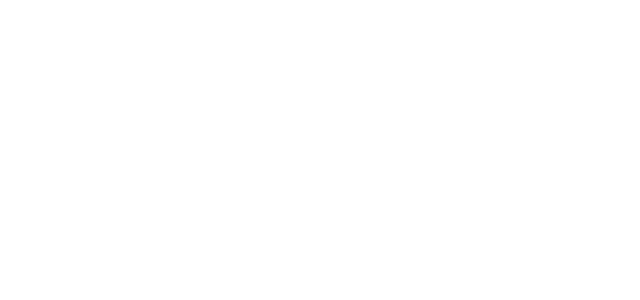
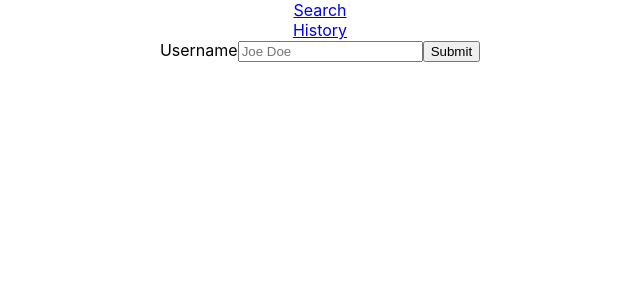
Before and after one commit to tia-cin/Frontend-Task, a React (Create React App) app: page / in a window 1280 px wide. Shown: the top 300 px of the page, without its empty margins (320-960 px from the left). Built offline with nearby package versions, Linux system fonts and the light colour scheme.

Commit message:
search and added to history

```diff
--- a/package.json
+++ b/package.json
@@ -10,8 +10,10 @@
     "@types/node": "^16.11.59",
     "@types/react": "^18.0.20",
     "@types/react-dom": "^18.0.6",
+    "axios": "^0.27.2",
     "react": "^18.2.0",
     "react-dom": "^18.2.0",
+    "react-router-dom": "^6.4.0",
     "react-scripts": "5.0.1",
     "typescript": "^4.8.3",
     "web-vitals": "^2.1.4"
--- a/src/App.tsx
+++ b/src/App.tsx
@@ -1,8 +1,44 @@
-import React from "react";
+import React, { useState, useReducer } from "react";
 import "./App.css";
+import { BrowserRouter, Routes, Route } from "react-router-dom";
+import axios from "axios";
 
-function App() {
-  return <div className="App"></div>;
-}
+import { History } from "./components/History";
+import { Search } from "./components/Search";
+import { Navbar } from "./components/Navbar";
 
-export default App;
+export const App: React.FC = () => {
+  const [history, setHistory] = useState<Array<string>>([]);
+  const [input, setInput] = useState("");
+
+  const handleSubmit = (e: React.FormEvent<HTMLFormElement>) => {
+    e.preventDefault();
+    searchUser(input);
+    setHistory([...history, input]);
+  };
+
+  const searchUser = async (username: string) => {
+    const request = await axios.get(`https://api.github.com/users/${username}`);
+    const response = (await request.status) === 200 ? request.data : null;
+    console.log(response);
+  };
+
+  console.log("====================================");
+  console.log(history);
+  console.log("====================================");
+
+  return (
+    <div className="App">
+      <BrowserRouter>
+        <Navbar />
+        <Routes>
+          <Route
+            path="/"
+            element={<Search setInput={setInput} handleSubmit={handleSubmit} />}
+          />
+          <Route path="/history" element={<History />} />
+        </Routes>
+      </BrowserRouter>
+    </div>
+  );
+};
--- /dev/null
+++ b/src/components/History.tsx
@@ -0,0 +1,5 @@
+import React from "react";
+
+export const History = () => {
+  return <div>history</div>;
+};
--- /dev/null
+++ b/src/components/Navbar.tsx
@@ -0,0 +1,15 @@
+import React from "react";
+import { Link } from "react-router-dom";
+
+export const Navbar: React.FC = () => {
+  return (
+    <nav>
+      <div>
+        <Link to="/">Search</Link>
+      </div>
+      <div>
+        <Link to="/history">History</Link>
+      </div>
+    </nav>
+  );
+};
--- /dev/null
+++ b/src/components/Search.tsx
@@ -0,0 +1,24 @@
+import React, { useState } from "react";
+
+interface SearchProps {
+  setInput: React.Dispatch<React.SetStateAction<string>>;
+  handleSubmit: (e: React.FormEvent<HTMLFormElement>) => void;
+}
+
+export const Search: React.FC<SearchProps> = ({ setInput, handleSubmit }) => {
+  return (
+    <div>
+      <div>
+        <form onSubmit={(e) => handleSubmit(e)}>
+          <label>Username</label>
+          <input
+            type="text"
+            placeholder="Joe Doe"
+            onChange={(e) => setInput(e.target.value)}
+          />
+          <input type="submit" />
+        </form>
+      </div>
+    </div>
+  );
+};
```
Also changed, not shown: src/index.tsx (+6 -6 lines), 2 other files (tests, documents, lock files or other folders).
